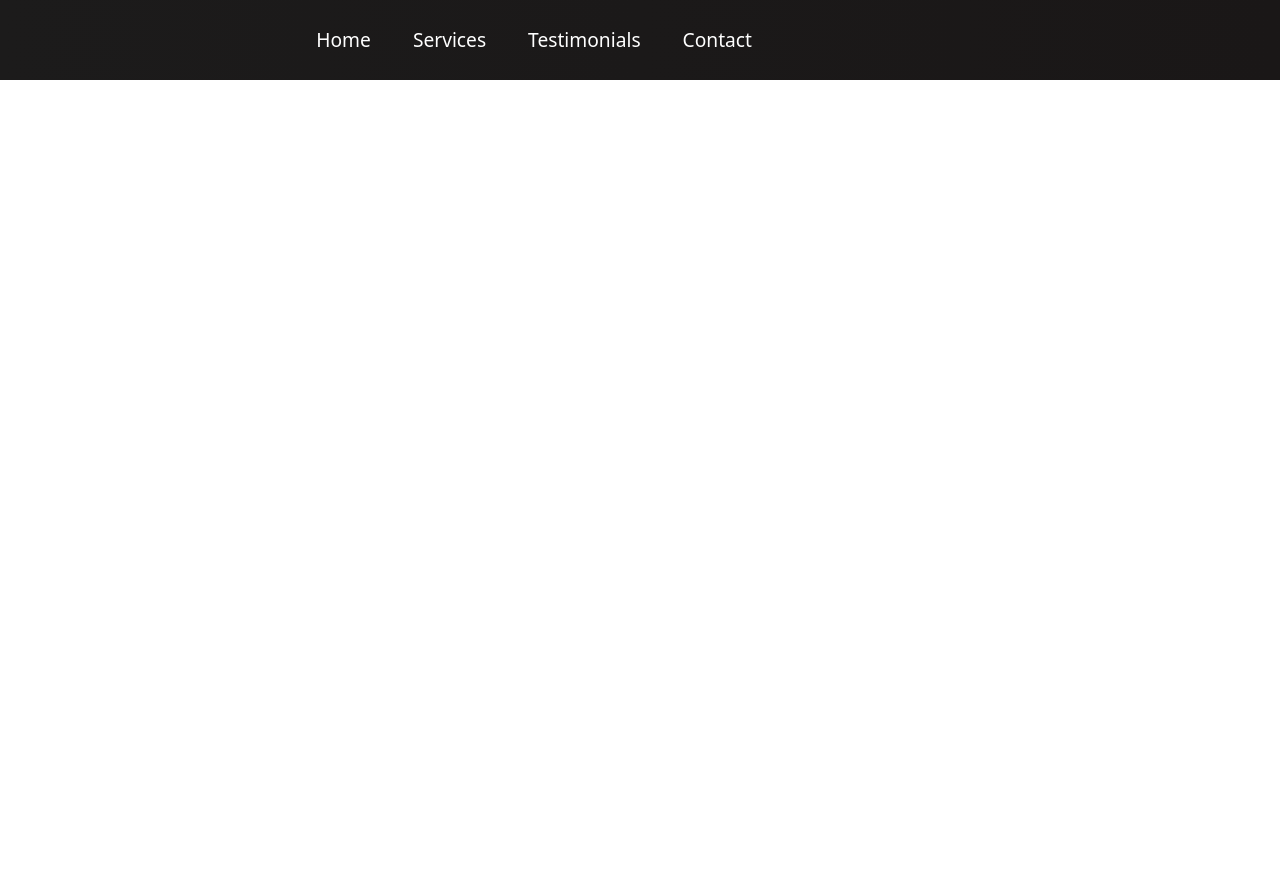
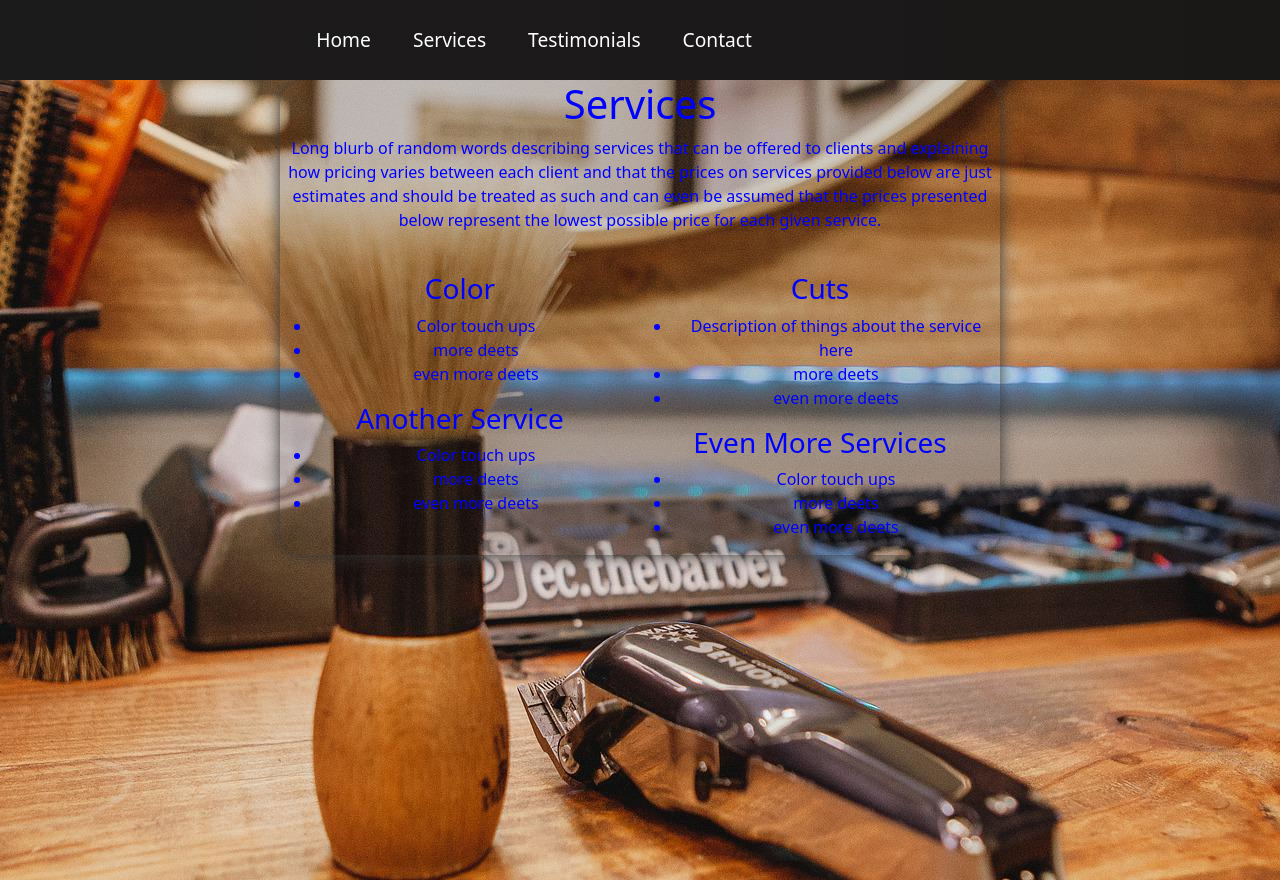
Before and after one commit to mmiles246/chives_site_01, a React (Create React App) app in the folder client/: page /services in a window 1280 px wide. Before the commit the page ends 800 px from the top, so only its background shows below. Built offline with nearby package versions, Linux system fonts and the light colour scheme.

Commit message:
Services page added.

```diff
--- a/client/src/App.js
+++ b/client/src/App.js
@@ -6,15 +6,17 @@ import NavBar from './components/NavBar';
 import EnterSite from './components/EnterSite';
 import Home from './components/Home';
 import 'bootstrap/dist/css/bootstrap.min.css';
+import Services from './components/Services';
 
 
 function App() {
   return (
       <>
-        <NavBar/>
+        <NavBar />
         <Routes>
-          <Route path='/' element={<Home/>}>
-          </Route>
+          <Route path='/' element={<Home/>} />
+            {/* <Route index element={<Home />} /> */}
+            <Route path='services' element={<Services />} />
         </Routes>
       </>
   );
--- a/client/src/components/Home.css
+++ b/client/src/components/Home.css
@@ -1,14 +1,15 @@
-/* .home-page {
+.home-page {
     display: flex;
-} */
+}
 .carousel-item{
-    height: 100vh;
+    min-height: 100vh;
 }
 
 .carousel-item  img {
-    display: block;
-    max-height: 100%;
-    height: 100vh;
+    /* display: block; */
+    min-height: 100vh;
+    height: 100%;
     max-width: 100%;
+    min-width: 60%;
     width: 100%;
 }
--- a/client/src/components/NavBar.css
+++ b/client/src/components/NavBar.css
@@ -29,10 +29,6 @@
     align-items: center;
   }
 
-  .fa-typo3 {
-    margin-left: 0.5rem;
-    font-size: 1.8rem;
-  }
 
   .nav-menu {
     display: grid;
--- a/client/src/components/NavBar.js
+++ b/client/src/components/NavBar.js
@@ -28,7 +28,7 @@ function NavBar () {
                         <Link to={'/'} className='nav-links' onClick={e => setClicked(false)}>Home</Link>
                     </li>
                     <li className='nav-item'>
-                        <Link to={'/'} className='nav-links' onClick={e => setClicked(false)} >Services</Link>
+                        <Link to={'/services'} className='nav-links' onClick={e => setClicked(false)} >Services</Link>
                     </li>
                     <li className='nav-item'>
                         <Link to={'/'} className='nav-links' onClick={e => setClicked(false)}>Testimonials</Link>
@@ -39,7 +39,7 @@ function NavBar () {
                 </ul>
                 {/* {button && <Button buttonStyle='btn--outline'>Signup</Button>} */}
             </div>
-            {/* <Outlet/> */}
+            <Outlet/>
         </nav>
 
     )
--- /dev/null
+++ b/client/src/components/Services.css
@@ -0,0 +1,52 @@
+.services-page {
+    background-image: url('./imgs/station.png');
+    background-repeat: no-repeat;
+    background-position: center;
+    height: 100vh;
+    display: block;
+}
+
+.services-container {
+    display: block;
+    color: blue;
+    width: 720px;
+    margin: auto;
+    border-radius: 25px;
+    background-color: rgba(0, 0, 0, 0.1);
+    box-shadow: 0 0 17px #333;
+    text-align: center;
+    align-items: center;
+    align-content: center;
+    height: max-content;
+}
+
+.service-list-left {
+    width: 50%;
+    float: left;
+}
+
+.service-list-right {
+    width: 50%;
+    float: right;
+}
+
+/* .service-title-left {
+    display: flex;
+    padding-left: 10px;
+}
+
+.service-title-right {
+    display: flex;
+    padding-left: 82%;
+    margin: auto;
+}
+
+.service-deets-left {
+    display: flex;
+}
+
+.service-deets-right {
+    display: flex;
+    padding-left: 75%;
+    margin: auto;
+} */
--- /dev/null
+++ b/client/src/components/Services.js
@@ -0,0 +1,44 @@
+import './Services.css';
+import station from './imgs/station.png';
+
+function Services () {
+    return (
+        <div className="services-page">
+            <div className='services-container'>
+                <h1>Services</h1>
+                <p>Long blurb of random words describing services that can be offered to clients and explaining how pricing varies between each client and that the prices on services provided below are just estimates and should be treated as such and can even be assumed that the prices presented below represent the lowest possible price for each given service.</p>
+                <br></br>
+                <div className='service-list-left'>
+                    <h3 className='service-title-left'>Color</h3>
+                    <ul className='service-deets-left'>
+                        <li>Color touch ups</li>
+                        <li>more deets</li>
+                        <li>even more deets</li>
+                    </ul>
+                    <h3 className='service-title-left'>Another Service</h3>
+                    <ul className='service-deets-left'>
+                        <li>Color touch ups</li>
+                        <li>more deets</li>
+                        <li>even more deets</li>
+                    </ul>
+                </div>
+                <div className='service-list-right'>
+                    <h3 className='service-title-right'>Cuts</h3>
+                    <ul className='service-deets-right'>
+                        <li>Description of things about the service here</li>
+                        <li>more deets</li>
+                        <li>even more deets</li>
+                    </ul>
+                    <h3 className='service-title-left'>Even More Services</h3>
+                    <ul className='service-deets-left'>
+                        <li>Color touch ups</li>
+                        <li>more deets</li>
+                        <li>even more deets</li>
+                    </ul>
+                </div>
+            </div>
+        </div>
+    )
+}
+
+export default Services;
--- a/client/src/index.js
+++ b/client/src/index.js
@@ -3,19 +3,21 @@ import ReactDOM from 'react-dom/client';
 import './index.css';
 import App from './App';
 import { BrowserRouter } from 'react-router-dom';
-import reportWebVitals from './reportWebVitals';
+// import reportWebVitals from './reportWebVitals';
 import 'bootstrap/dist/css/bootstrap.min.css';
 
 const root = ReactDOM.createRoot(document.getElementById('root'));
 root.render(
-    <BrowserRouter>
+
       <React.StrictMode>
-        <App />
+        <BrowserRouter>
+          <App />
+        </BrowserRouter>
       </React.StrictMode>
-    </BrowserRouter>
+
 );
 
 // If you want to start measuring performance in your app, pass a function
 // to log results (for example: reportWebVitals(console.log))
 // or send to an analytics endpoint. Learn more: https://bit.ly/CRA-vitals
-reportWebVitals();
+// reportWebVitals();
```
Also changed, not shown: client/src/components/imgs/station.png (added).
